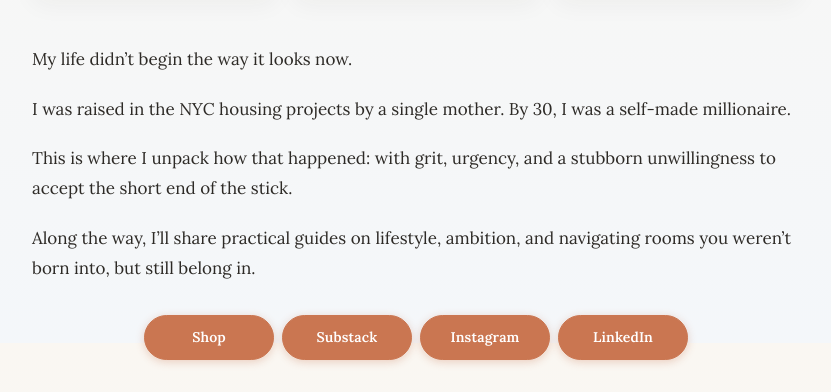
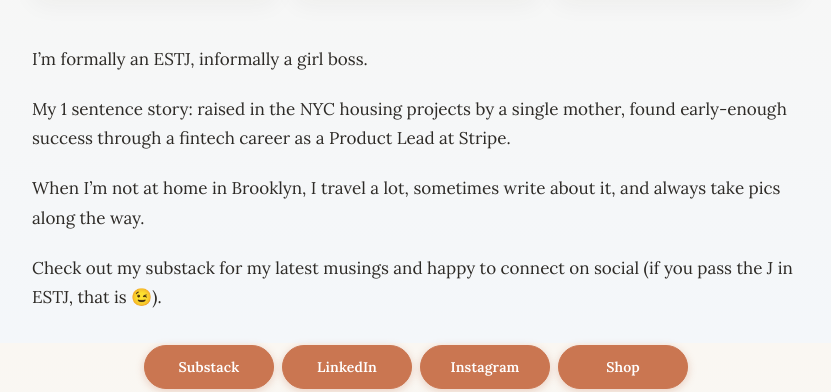
Before and after one commit to raisarawr/raisaahmed-site, a website: page index.html in a window 1280 px wide. Shown: the part 457-849 px from the top of the page, without its empty margins (224-1055 px from the left). Drawn offline with Linux system fonts and the light colour scheme.

Commit message:
Update bio and link order on homepage

```diff
--- a/index.html
+++ b/index.html
@@ -6,12 +6,12 @@
     <title>Hi, I'm Raisa</title>
     <meta
       name="description"
-      content="Raised in NYC housing projects. Self-made millionaire by 30. Writing on grit, ambition, and belonging in rooms you weren't born into."
+      content="Product Lead at Stripe. NYC-born, Brooklyn-based. Travel, writing, and photos — musings on Substack."
     />
     <meta property="og:title" content="Hi, I'm Raisa" />
     <meta
       property="og:description"
-      content="Raised in NYC housing projects. Self-made millionaire by 30. Writing on grit, ambition, and belonging."
+      content="Product Lead at Stripe. NYC-born, Brooklyn-based. Travel, writing, and photos."
     />
     <meta property="og:type" content="website" />
     <meta property="og:url" content="https://raisaahmed.com" />
@@ -22,10 +22,6 @@
       href="https://fonts.googleapis.com/css2?family=Lora:ital,wght@0,400;0,500;0,600;1,400&family=Source+Serif+4:opsz,wght@8..60,600;8..60,700&display=swap"
     />
     <link rel="stylesheet" href="styles.css" />
-    <script>
-      window.va = window.va || function () { (window.vaq = window.vaq || []).push(arguments); };
-    </script>
-    <script defer src="/_vercel/insights/script.js"></script>
   </head>
   <body>
     <main class="page">
@@ -80,35 +76,33 @@
 
       <section class="about" aria-labelledby="about-heading">
         <h2 id="about-heading" class="visually-hidden">About</h2>
-        <p>My life didn&rsquo;t begin the way it looks now.</p>
+        <p>I&rsquo;m formally an ESTJ, informally a girl boss.</p>
         <p>
-          I was raised in the NYC housing projects by a single mother. By 30, I
-          was a self-made millionaire.
+          My 1 sentence story: raised in the NYC housing projects by a single
+          mother, found early-enough success through a fintech career as a
+          Product Lead at Stripe.
         </p>
         <p>
-          This is where I unpack how that happened: with grit, urgency, and a
-          stubborn unwillingness to accept the short end of the stick.
+          When I&rsquo;m not at home in Brooklyn, I travel a lot, sometimes write
+          about it, and always take pics along the way.
         </p>
         <p>
-          Along the way, I&rsquo;ll share practical guides on lifestyle,
-          ambition, and navigating rooms you weren&rsquo;t born into, but still
-          belong in.
+          Check out my substack for my latest musings and happy to connect on
+          social (if you pass the J in ESTJ, that is 😉).
         </p>
       </section>
 
       <nav class="links" aria-label="Social and newsletter links">
-        <a class="link" href="/shop/">Shop</a>
-        <a class="link link--primary" href="https://substack.com/@raisarawr"
-          >Substack</a
-        >
-        <a class="link" href="https://www.instagram.com/raisarawr/"
-          >Instagram</a
-        >
+        <a class="link" href="https://substack.com/@raisarawr">Substack</a>
         <a
           class="link"
           href="https://www.linkedin.com/in/raisa-ahmed-1657115a/"
           >LinkedIn</a
         >
+        <a class="link" href="https://www.instagram.com/raisarawr/"
+          >Instagram</a
+        >
+        <a class="link" href="/shop/">Shop</a>
       </nav>
 
       <footer class="footer">
```
